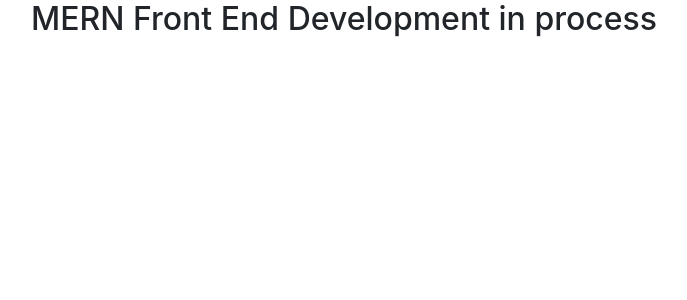
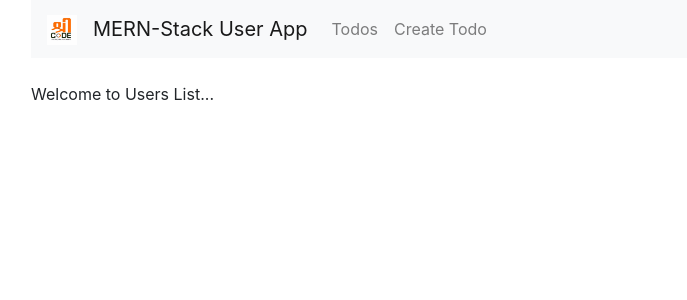
Before and after one commit to mehuldesai94/UMSApp, a React (Create React App) app: page / in a window 1280 px wide. Shown: the top 300 px of the page, without its empty margins (54-741 px from the left). Built offline with nearby package versions, Linux system fonts and the light colour scheme.

Commit message:
Logo and Nav bar created

```diff
--- a/public/index.html
+++ b/public/index.html
@@ -2,7 +2,7 @@
 <html lang="en">
   <head>
     <meta charset="utf-8" />
-    <link rel="icon" href="%PUBLIC_URL%/favicon.ico" />
+    <link rel="icon" href="%PUBLIC_URL%/ShreeCode.jpg" />
     <meta name="viewport" content="width=device-width, initial-scale=1" />
     <meta name="theme-color" content="#000000" />
     <meta
--- a/src/App.js
+++ b/src/App.js
@@ -1,13 +1,40 @@
 import React, { Component } from 'react';
+import { BrowserRouter as Router, Route, Link } from 'react-router-dom';
 import "bootstrap/dist/css/bootstrap.min.css";
 
+import CreateUser from "./components/create-user.component";
+import EditUser from "./components/edit-user.component";
+import UsersList from "./components/users-list.component"
+
+import logo from "./ShreeCode.jpg"
 
 class App extends Component {
   render() {
     return (
-       <div className="container">
-         <h2>MERN Front End Development in process</h2>
-       </div>
+      <Router>
+        <div className="container">
+          <nav className="navbar navbar-expand-lg navbar-light bg-light">
+            <a class="navbar-brand" href="https://codingthesmartway.com" target="_blank">
+              <img src={logo} width="30" height="30" alt="ShreeCode.com" />
+            </a>
+            <Link to="/" className="navbar-brand">MERN-Stack User App</Link>
+            <div className="collpase navbar-collapse">
+              <ul className="navbar-nav mr-auto">
+                <li className="navbar-item">
+                  <Link to="/" className="nav-link">Todos</Link>
+                </li>
+                <li className="navbar-item">
+                  <Link to="/create" className="nav-link">Create Todo</Link>
+                </li>
+              </ul>
+            </div>
+          </nav>
+       <br/>
+        <Route path="/" exact component={UsersList} />
+        <Route path="/edit/:id" component={EditUser} />
+        <Route path="/create" component={CreateUser} />
+        </div>
+      </Router>
     );
   }
 }
--- a/src/components/create-user.component.js
+++ b/src/components/create-user.component.js
@@ -4,7 +4,7 @@
     render() {
         return (
              <div>
-                 <h3>Welcome to Create Users List...</h3>
+                 <p>Welcome to Create Users List...</p>
              </div>
         );
     }
--- a/src/components/edit-user.component.js
+++ b/src/components/edit-user.component.js
@@ -4,7 +4,7 @@
     render() {
         return (
              <div>
-                 <h3>Welcome to Edit Users List...</h3>
+                 <p>Welcome to Edit Users List...</p>
              </div>
         );
     }
--- a/src/components/users-list.component.js
+++ b/src/components/users-list.component.js
@@ -4,7 +4,7 @@
     render() {
         return (
              <div>
-                 <h3>Welcome to Users List...</h3>
+                 <p>Welcome to Users List...</p>
              </div>
         );
     }
```
Also changed, not shown: public/ShreeCode.jpg (added), src/ShreeCode.jpg (added).
